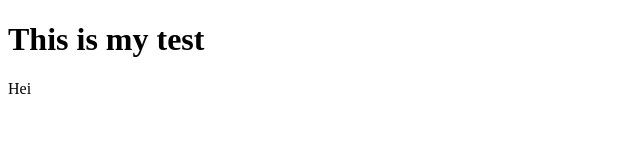
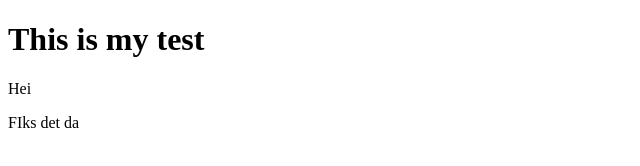
Before and after one commit to PernilleBJ/Test, a plain HTML site: page index.html in a window 1280 px wide. Shown: the full height of the page, 0-640 px from the left. Drawn offline with Linux system fonts and the light colour scheme.

Commit message:
I put in some text

```diff
--- a/index.html
+++ b/index.html
@@ -7,6 +7,7 @@
 <body>
 <h1>This is my test</h1>
 <p> Hei</p>
+<p>FIks det da</p>
 
 </body>
 </html>
```
